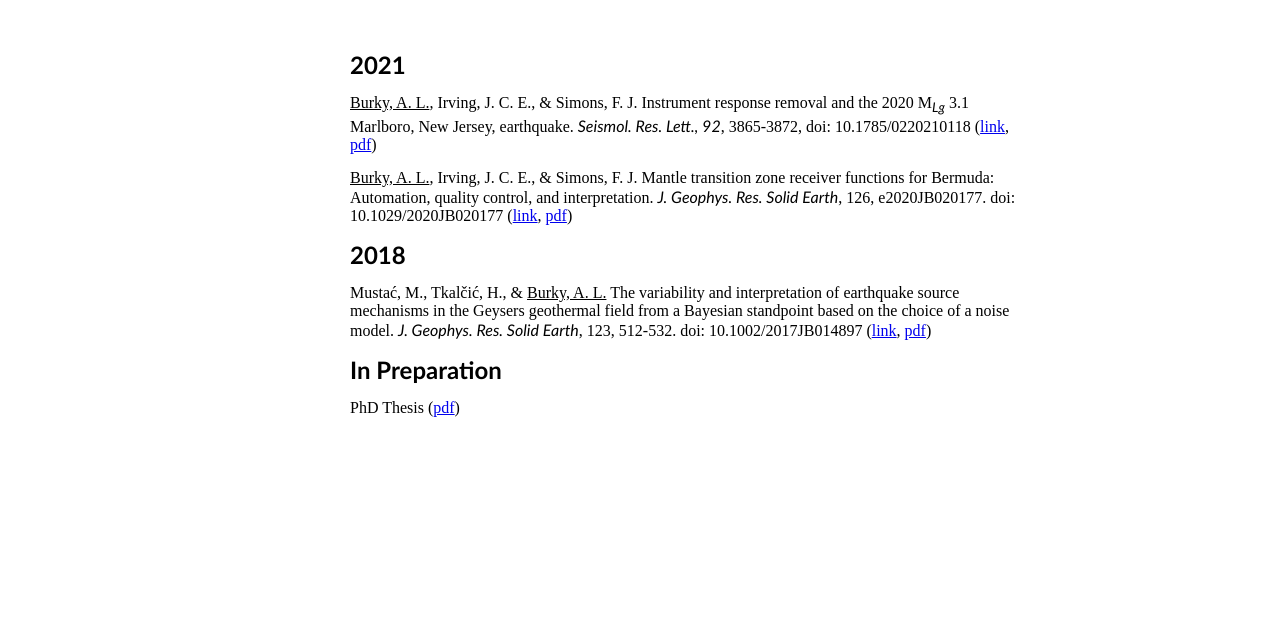
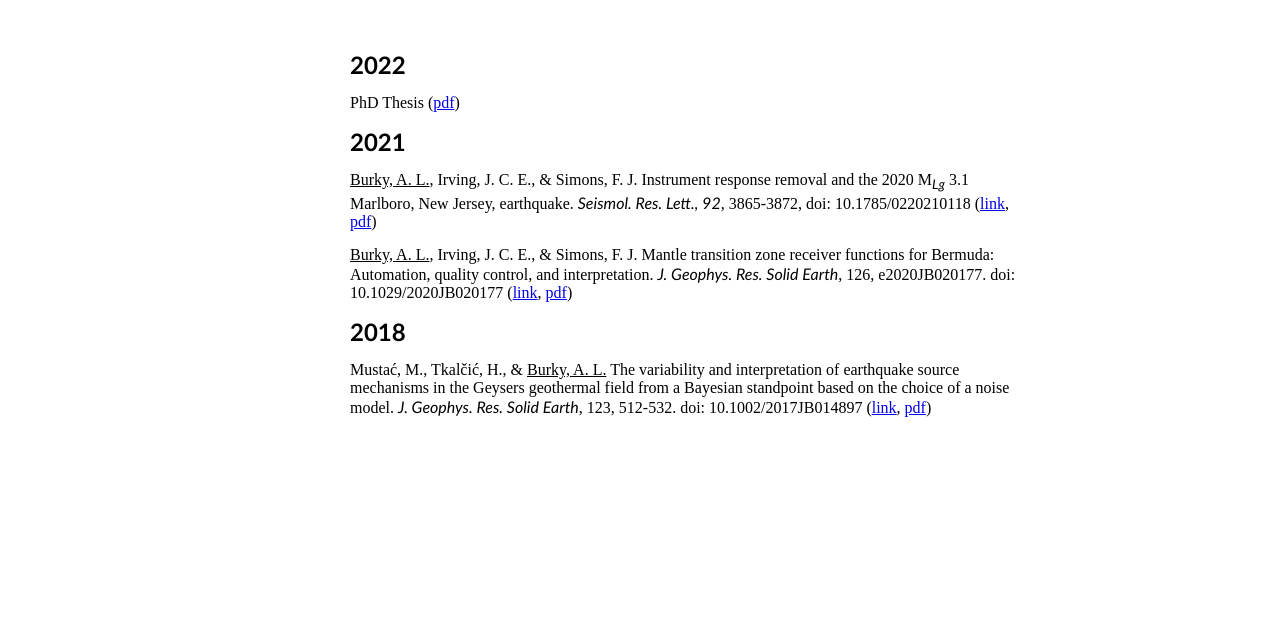
Before and after one commit to alexburky/alexburky.github.io, a plain HTML site: page publications.html in a window 1280 px wide. Shown: the part 80-723 px from the top of the page. Drawn offline with Linux system fonts and the light colour scheme; a web font is replaced by a local one.

Commit message:
Updated publications tab

```diff
--- a/publications.html
+++ b/publications.html
@@ -31,6 +31,10 @@
 
   <body>
     <div class="blog-post">
+      <h2>2022</h2>
+        <p>PhD Thesis (<a href="/papers/Burky_Princeton_Thesis.pdf" target="_blank">pdf</a>)
+        </p>
+
       <h2>2021</h2>
         <p><u>Burky, A. L.</u>, Irving, J. C. E., & Simons, F. J. Instrument response removal and the
           2020 M<sub><i>Lg</i></sub> 3.1 Marlboro, New Jersey, earthquake. <i>Seismol. Res. Lett., 92</i>,
@@ -53,10 +57,6 @@
           (<a href="https://agupubs.onlinelibrary.wiley.com/doi/full/10.1002/2017JB014897" target="_blank">link</a>,
           <a href="/papers/Mustac+2018.pdf" target="_blank">pdf</a>)
         </p>
-
-      <h2>In Preparation</h2>
-        <p>PhD Thesis (<a href="/papers/Burky_Princeton_Thesis.pdf" target="_blank">pdf</a>)
-        </p>
     </div>
   </body>
 
```
